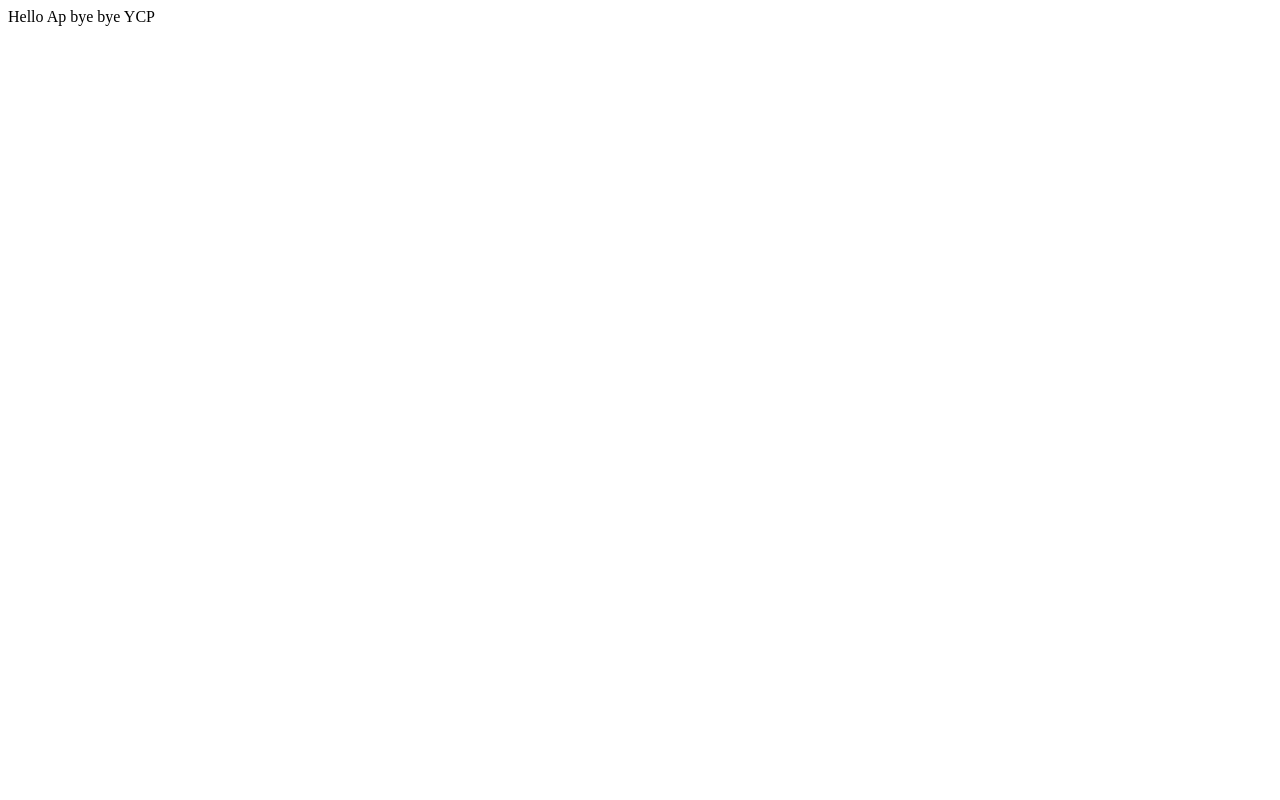
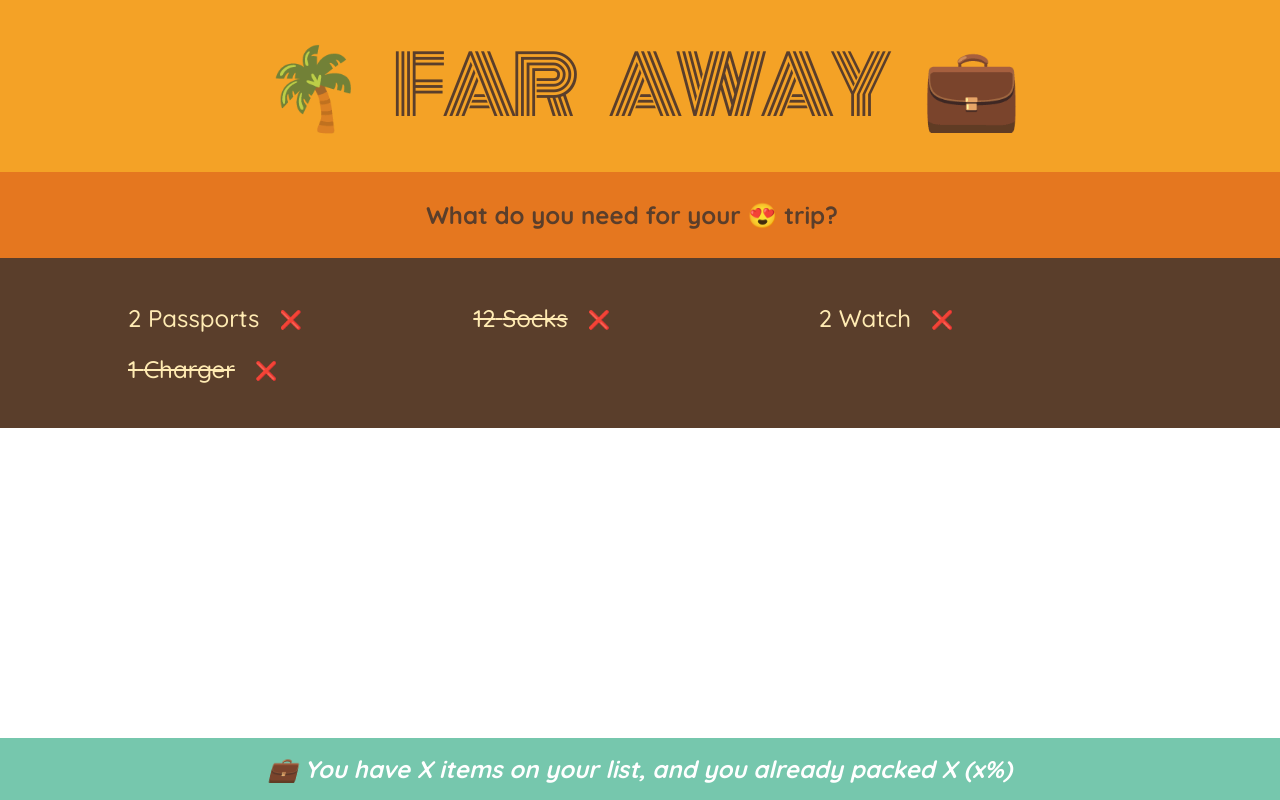
Before and after one commit to BalaKrishnaBaddii/Travel-List, a React (Create React App) app: page / in a window 1280 px wide. Built offline with nearby package versions, Linux system fonts and the light colour scheme.

Commit message:
rendered lists

```diff
--- a/src/App.js
+++ b/src/App.js
@@ -1,5 +1,62 @@
-function App() {
-  return <div>Hello Ap bye bye YCP</div>;
+import "./index.css";
+
+const initialItems = [
+  { id: 1, description: "Passports", quantity: 2, packed: false },
+  { id: 2, description: "Socks", quantity: 12, packed: true },
+  { id: 3, description: "Watch", quantity: 2, packed: false },
+  { id: 4, description: "Charger", quantity: 1, packed: true },
+];
+
+export default function App() {
+  return (
+    <div>
+      <Logo />
+      <Form />
+      <PackingList />
+      <Stats />
+    </div>
+  );
 }
 
-export default App;
+function Logo() {
+  return <h1>🌴 Far Away 💼</h1>;
+}
+
+function Form() {
+  return (
+    <div className="add-form">
+      <h3>What do you need for your 😍 trip?</h3>
+    </div>
+  );
+}
+
+function PackingList() {
+  return (
+    <div className="list">
+      <ul>
+        {initialItems.map((item) => (
+          <Item item={item} />
+        ))}
+      </ul>
+    </div>
+  );
+}
+
+function Item({ item }) {
+  return (
+    <li>
+      <span style={item.packed ? { textDecoration: "line-through" } : {}}>
+        {item.quantity} {item.description}
+      </span>
+      <button>❌</button>
+    </li>
+  );
+}
+
+function Stats() {
+  return (
+    <footer className="stats">
+      <em>💼 You have X items on your list, and you already packed X (x%)</em>
+    </footer>
+  );
+}
--- a/src/index.css
+++ b/src/index.css
@@ -1,13 +1,149 @@
-body {
+/*
+const initialItems = [
+  { id: 1, description: "Passports", quantity: 2, packed: false },
+  { id: 2, description: "Socks", quantity: 12, packed: false },
+];
+*/
+
+@import url("https://fonts.googleapis.com/css2?family=Monoton&family=Quicksand:wght@500;700&display=swap");
+
+* {
   margin: 0;
-  font-family: -apple-system, BlinkMacSystemFont, 'Segoe UI', 'Roboto', 'Oxygen',
-    'Ubuntu', 'Cantarell', 'Fira Sans', 'Droid Sans', 'Helvetica Neue',
-    sans-serif;
-  -webkit-font-smoothing: antialiased;
-  -moz-osx-font-smoothing: grayscale;
+  padding: 0;
+  box-sizing: border-box;
 }
 
-code {
-  font-family: source-code-pro, Menlo, Monaco, Consolas, 'Courier New',
-    monospace;
+html {
+  font-size: 62.5%;
 }
+
+body {
+  font-size: 2.4rem;
+  font-family: sans-serif;
+  color: #5a3e2b;
+  font-family: "Quicksand";
+  font-weight: 500;
+}
+
+.app {
+  width: 100%;
+  height: 100vh;
+  display: grid;
+  grid-template-rows: auto auto 1fr auto;
+}
+
+h1 {
+  text-align: center;
+  background-color: #f4a226;
+  font-family: "Monoton";
+  font-size: 8rem;
+  text-transform: uppercase;
+  font-weight: 400;
+  word-spacing: 30px;
+  letter-spacing: -5px;
+  padding: 2.4rem 0;
+}
+
+.add-form {
+  background-color: #e5771f;
+  padding: 2.8rem 0;
+  display: flex;
+  align-items: center;
+  justify-content: center;
+  gap: 0.8rem;
+}
+
+h3 {
+  margin-right: 1.6rem;
+  font-size: 2.4rem;
+}
+
+button,
+select,
+input {
+  background-color: #ffebb3;
+  color: #5a3e2b;
+  font-family: inherit;
+  border: none;
+  border-radius: 10rem;
+  padding: 1.2rem 3.2rem;
+  font-weight: 700;
+  font-size: 1.8rem;
+  cursor: pointer;
+}
+
+.add-form button {
+  text-transform: uppercase;
+  background-color: #76c7ad;
+}
+
+.list {
+  background-color: #5a3e2b;
+  color: #ffebb3;
+  padding: 4rem 0;
+  display: flex;
+  justify-content: space-between;
+  flex-direction: column;
+  gap: 3.2rem;
+  align-items: center;
+}
+
+.actions button,
+.list select {
+  text-transform: uppercase;
+  padding: 0.8rem 2.4rem;
+  font-size: 1.4rem;
+  font-weight: 700;
+  margin: 0 0.8rem;
+}
+
+.list ul {
+  list-style: none;
+  width: 80%;
+  overflow: scroll;
+
+  display: grid;
+  grid-template-columns: repeat(auto-fit, minmax(250px, 1fr));
+  gap: 1.2rem;
+  justify-content: center;
+  align-content: start;
+}
+
+.list li {
+  display: flex;
+  align-items: center;
+  gap: 1.2rem;
+}
+
+input[type="checkbox"] {
+  height: 2rem;
+  width: 2rem;
+  accent-color: #e5771f;
+}
+
+.list li button {
+  cursor: pointer;
+  background: none;
+  border: none;
+  font-size: 1.8rem;
+  padding: 0.8rem;
+  transform: translateY(2px);
+}
+
+/* .stats {
+  background-color: #76c7ad;
+  text-align: center;
+  font-weight: 700;
+  padding: 3.2rem 0;
+} */
+
+.stats {
+  position: fixed;
+  bottom: 0;
+  width: 100%;
+  background-color: #76c7ad;
+  color: #fff;
+  font-weight: 700;
+  padding: 1.6rem 0;
+  text-align: center;
+}
```
